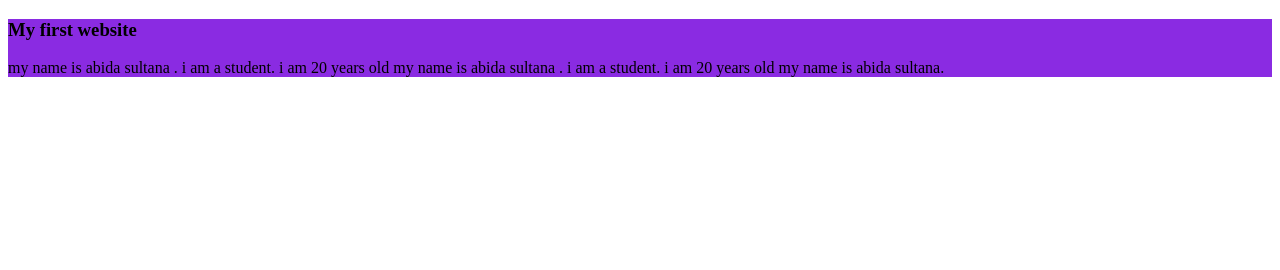
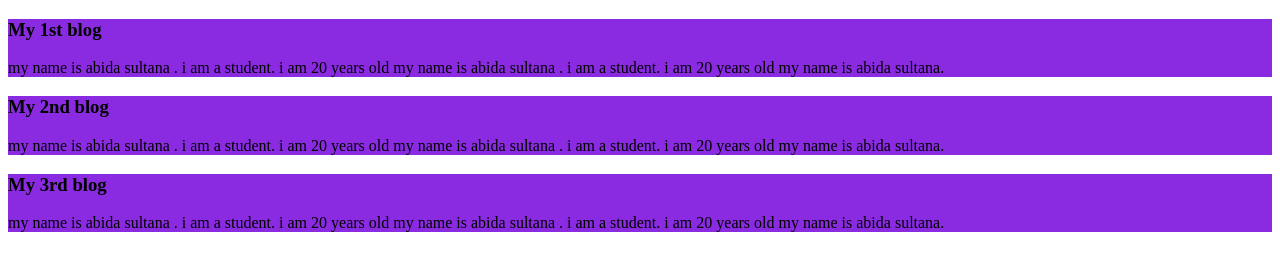
Before and after one commit to WDabida/my-4th-git-hub-repo, a plain HTML site: page index.html in a window 1280 px wide. Drawn offline with Linux system fonts and the light colour scheme.

Commit message:
added the first and second blog

```diff
--- a/index.html
+++ b/index.html
@@ -8,7 +8,15 @@
 </head>
 <body>
     <div>
-        <h3>My first website</h3>
+        <h3>My 1st blog</h3>
+        <p>my name is abida sultana . i am a student. i am 20 years old my name is abida sultana . i am a student. i am 20 years old my name is abida sultana.</p>
+    </div>
+    <div>
+        <h3>My 2nd blog</h3>
+        <p>my name is abida sultana . i am a student. i am 20 years old my name is abida sultana . i am a student. i am 20 years old my name is abida sultana.</p>
+    </div>
+    <div>
+        <h3>My 3rd blog</h3>
         <p>my name is abida sultana . i am a student. i am 20 years old my name is abida sultana . i am a student. i am 20 years old my name is abida sultana.</p>
     </div>
 
--- a/styles/blog.css
+++ b/styles/blog.css
@@ -1,4 +1,5 @@
 div{
     background-color: blueviolet;
     padding: 10;
+    margin: 100;
 }
```
